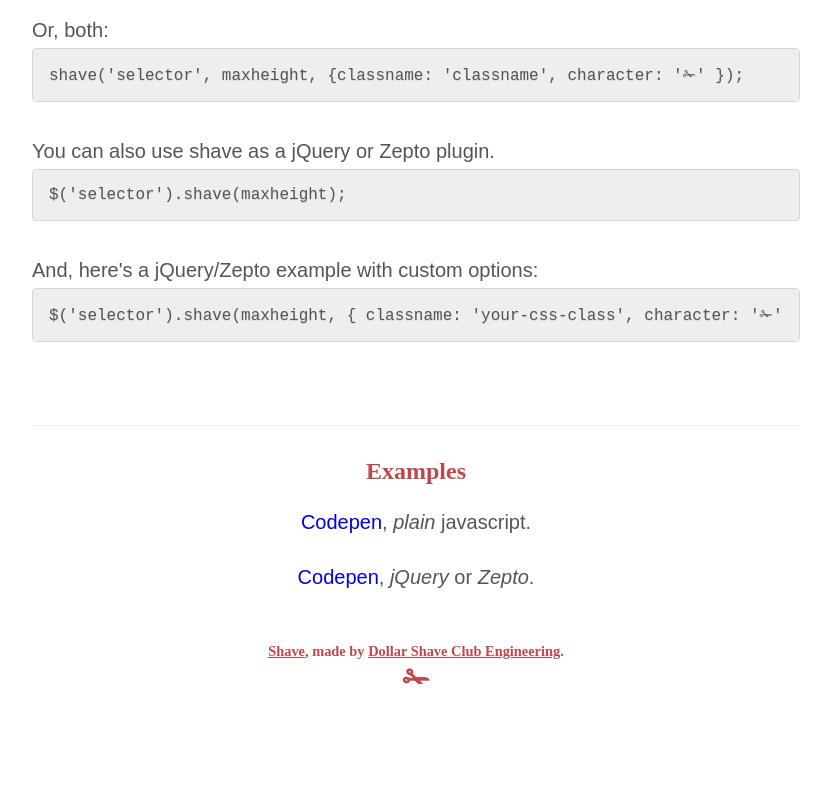
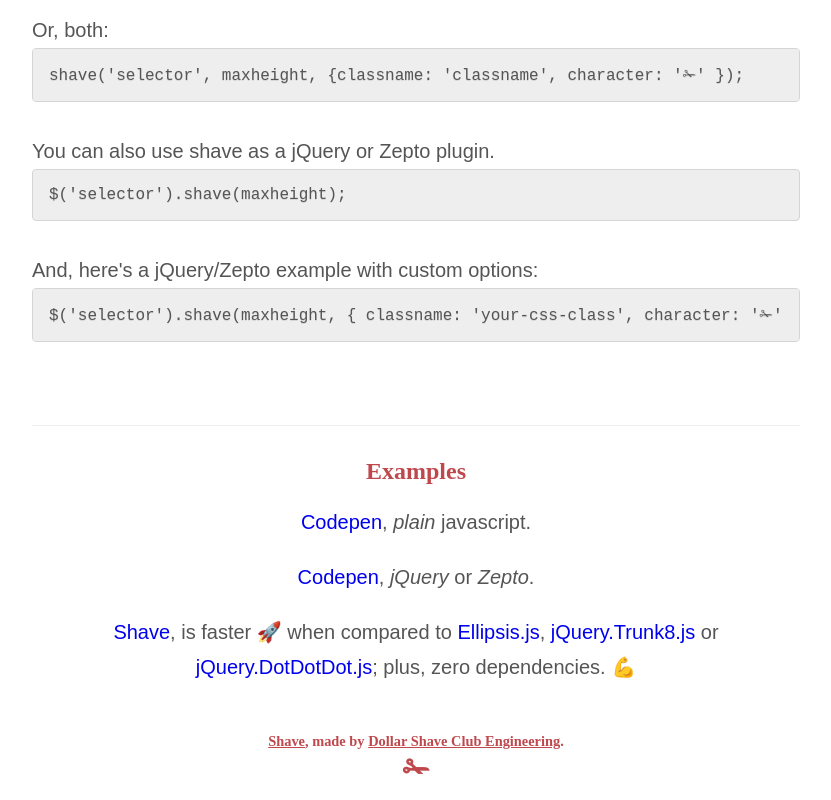
Before and after one commit to dollarshaveclub/shave, a website: page index.html in a window 1280 px wide. Shown: the part 3859-4659 px from the top of the page, without its empty margins (224-1055 px from the left). Before the commit the page ends 4569 px from the top, so only its background shows below. Drawn offline with Linux system fonts and the light colour scheme; a web font is replaced by a local one.

Commit message:
adds comparison

```diff
--- a/index.html
+++ b/index.html
@@ -131,6 +131,10 @@
 			</p>
 			<p>
 				<a href="http://codepen.io/yowainwright/pen/c35ad7a281bc58ce6f89d2adb94c5d14/">Codepen</a>, <em>jQuery</em> or <em>Zepto</em>.
+			</p>
+			<p>
+				<a href="http://codepen.io/yowainwright/pen/VKVXRa">Shave</a>, is faster 🚀 when compared to <a href="http://codepen.io/yowainwright/pen/LRvYpz">Ellipsis.js</a>, <a href="http://codepen.io/yowainwright/pen/GjLRxZ">jQuery.Trunk8.js</a> or <a href="http://codepen.io/yowainwright/pen/gwyOdN">jQuery.DotDotDot.js</a>; plus, <storng>zero</strong> dependencies. 💪
+			</p>
 		</section>
 	</main>
 		<footer>
```
